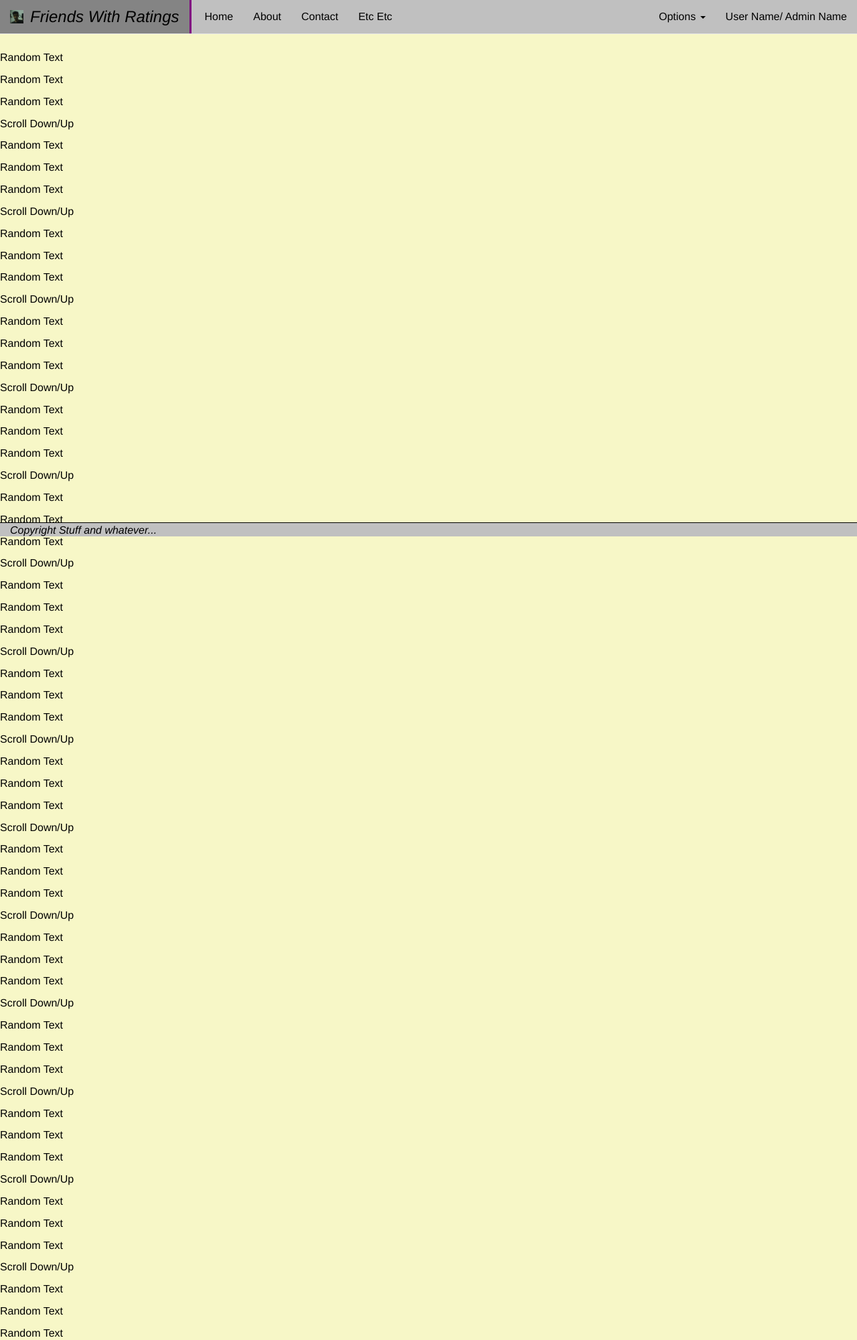
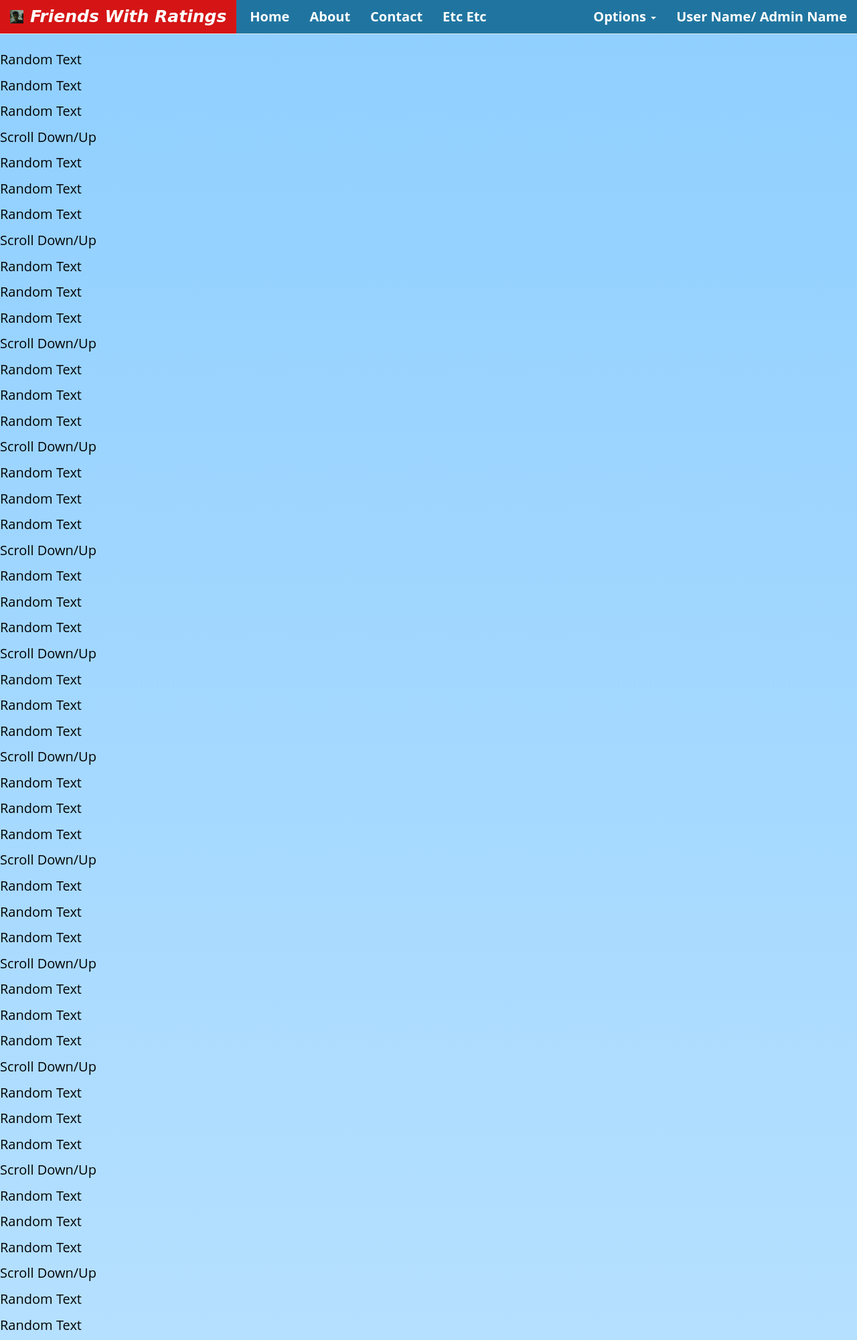
Before and after one commit to Holy-code-INfinity/FWR, a PHP site: page /basicView.html in a window 1280 px wide. Shown: the top 2001 px of the page at 67% size. Run offline with PHP 8.4, Linux system fonts and the light colour scheme.

Commit message:
Set a Good bgColor
Koi bdiya combo dekh le yaar...use gradient (maybe)
Dont merge yet... lets final BasicView First...

```diff
--- a/basicView.html
+++ b/basicView.html
@@ -176,10 +176,8 @@
 	<p>Scroll Down/Up</p>
 	</div>
 
-	 <footer class="footer">
-      <div class="container">
-        <p class="text-muted"><i>Copyright Stuff and whatever...</i></p>
-      </div>
+	 <footer>
+        <p><i> &copy; Copyright 2016 </i></p>
     </footer>
 
 	<div>
--- a/css/navbar-footer.css
+++ b/css/navbar-footer.css
@@ -1,29 +1,42 @@
 body {
-  padding: 75px 0px 25px 0px;
-  background-color: #F7F7C7;
+  padding: 75px 0 0 0;
+    background: #CCEAFF; /* For browsers that do not support gradients */
+  /* For Safari 5.1 to 6.0 */
+  background: -webkit-linear-gradient(#8fcfff,#CCEAFF);
+  /* For Opera 11.1 to 12.0 */
+  background: -o-linear-gradient(#8fcfff,#CCEAFF);
+  /* For Fx 3.6 to 15 */
+  background: -moz-linear-gradient(#8fcfff,#CCEAFF);
+  /* Standard syntax */
+  background: linear-gradient(#8fcfff,#CCEAFF);
   color: #000;
-  font-size: 16px;
+  font-size: 20px;
+  font-family: Open Sans;
 }
 
 /* header */
 .container{
-	width : inherit;
-	height : inherit;
-	background-color: silver;
+	width:inherit;
+	background-color: #2075A0;
 }
 
-.container .navbar-brand{
-	color: #000;
-	background-color: inherit;
-	font-size: 1.5em;
+.container .navbar-brand:link,.container .navbar-brand:visited,.container .navbar-brand:active{
+	color: #fff;
+	font-family: Comic Sans MS;
+	font-weight: bold;
+	font-style:italic;
+	background-color: #ee3530;
+	font-size: 1.25em;
 	border:2px;
 }
 
 .container .navbar-brand:hover{
-	color: #000;
-	background-color: #848484;
+	color: #fff;
+	background-color: #D51515;
+	font-family: Comic Sans MS;
+	font-weight: bold;
 	font-style:italic;
-	font-size: 1.5em;
+	font-size: 1.25em;
 	border:2px;
 }
 
@@ -35,33 +48,30 @@ body {
 }
 
 .container .navbar-left{
-border-left: 3px solid purple;
 padding-left: 5px;
 }
 
-.navbar .nav .tabs{
-    color: #000;
+.navbar .nav .tabs,.navbar .nav .tabs:visited,.navbar .nav .tabs:active{
+    color: #fff;
+	font-weight: bold;
 }
 
 .navbar .nav .tabs:hover{
-    color: purple;
-	border-bottom: 3px solid red;
+    color: #fff;
+	background-color: #206590;
 	font-weight: bold;
+	box-shadow: 1px 2px 2px red;
 }
 
 footer {
-    position: fixed;
     height: 20px;
     bottom: 0;
     width: 100%;
-	border-top: 1px solid black;
+	border-top: 1px solid grey;
+	text-align:center;
 }
 
-footer .container{
-	color: red;
-	background-color: silver;
+footer p{
+	color: black;
+	font-size:15px;
 }
-
-footer .container p{
-	color: black;
-}
```
